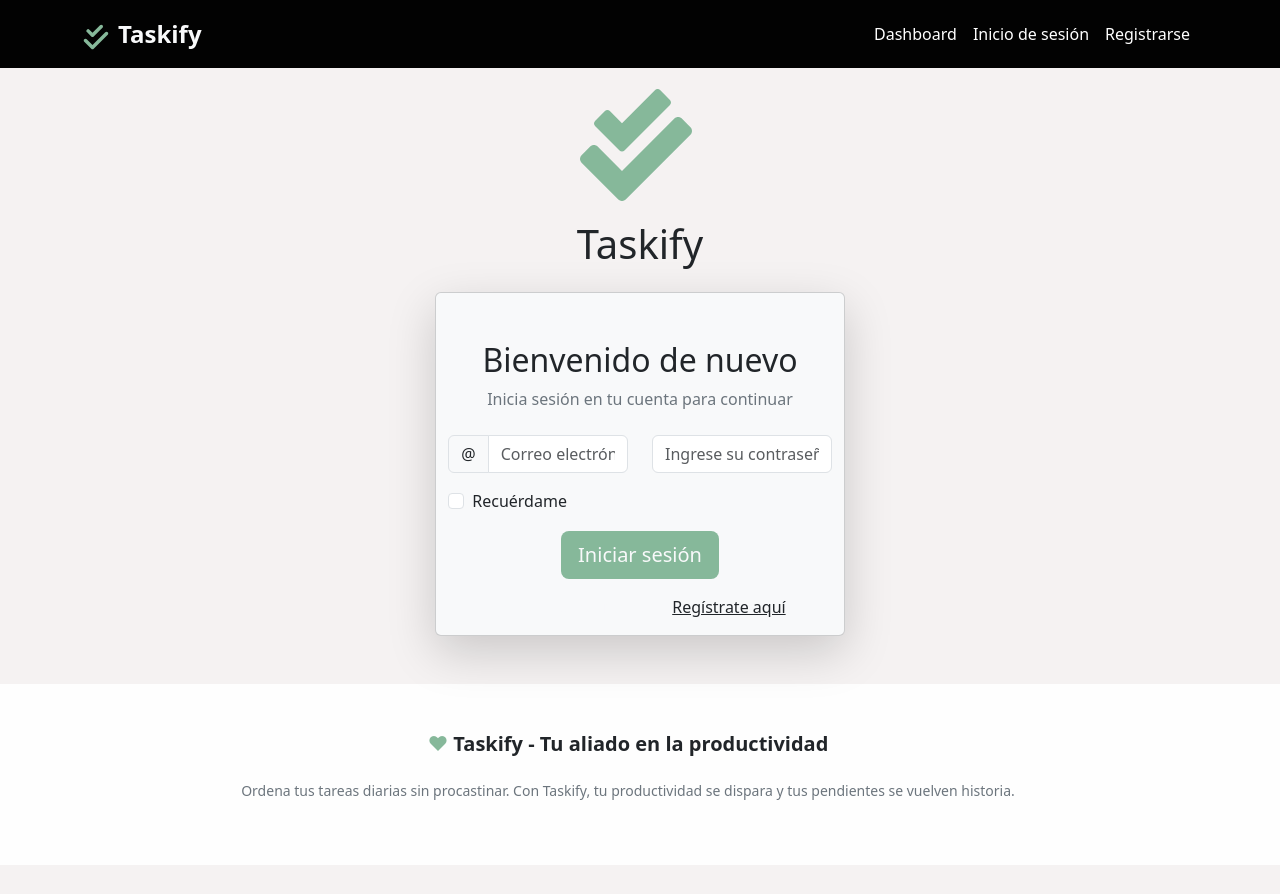
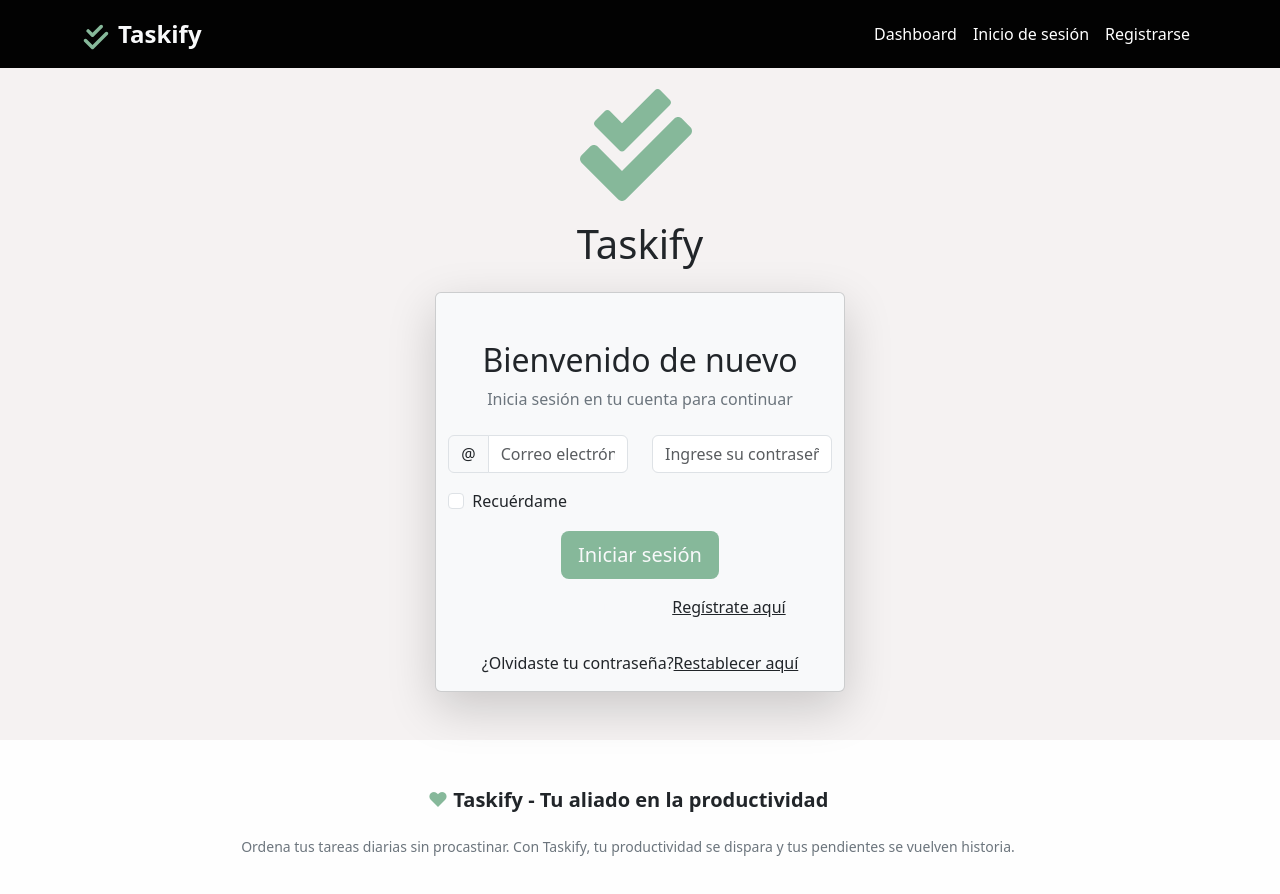
Before and after one commit to EmilyBastidas/TaskMaster-Pro-Fullstack-Task-Management, a React app in the folder todo_app/frontend/: page /login in a window 1280 px wide. Shown: the top 894 px of the page. Before the commit the page ends 865 px from the top, so only its background shows below. Built offline with nearby package versions, Linux system fonts and the light colour scheme; no server answers; the HTML template or start-up script is replaced by a standard one.

Commit message:
ajustes login

```diff
--- a/todo_app/frontend/src/pages/Login.jsx
+++ b/todo_app/frontend/src/pages/Login.jsx
@@ -130,6 +130,12 @@ const Login = () => {
                   Regístrate aquí
                 </Link>
               </p>
+              <p>
+                ¿Olvidaste tu contraseña?
+                <Link to="/reset-password" className="link-dark">
+                  Restablecer aquí
+                </Link>
+              </p>
             </form>
           </div>
         </div>
```
